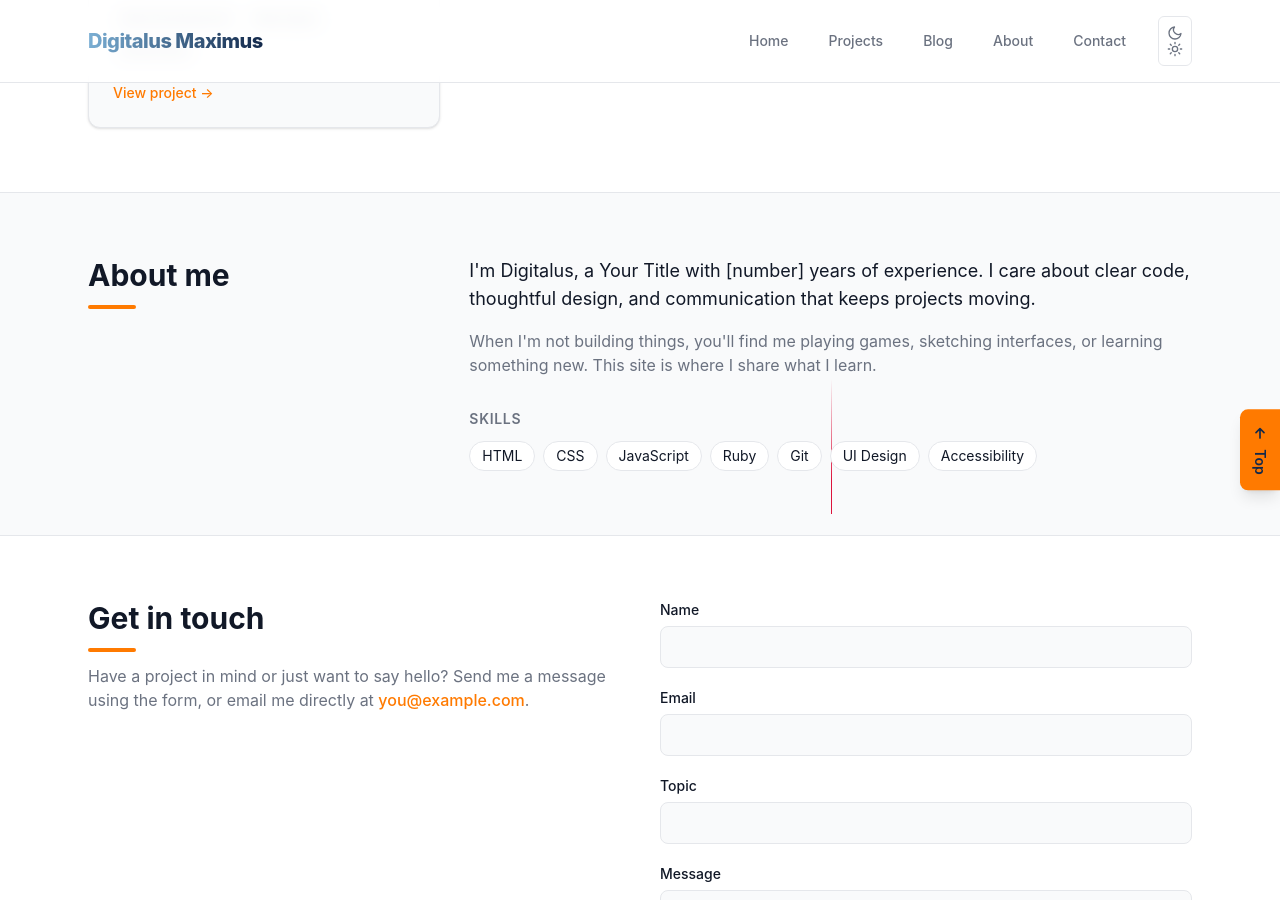
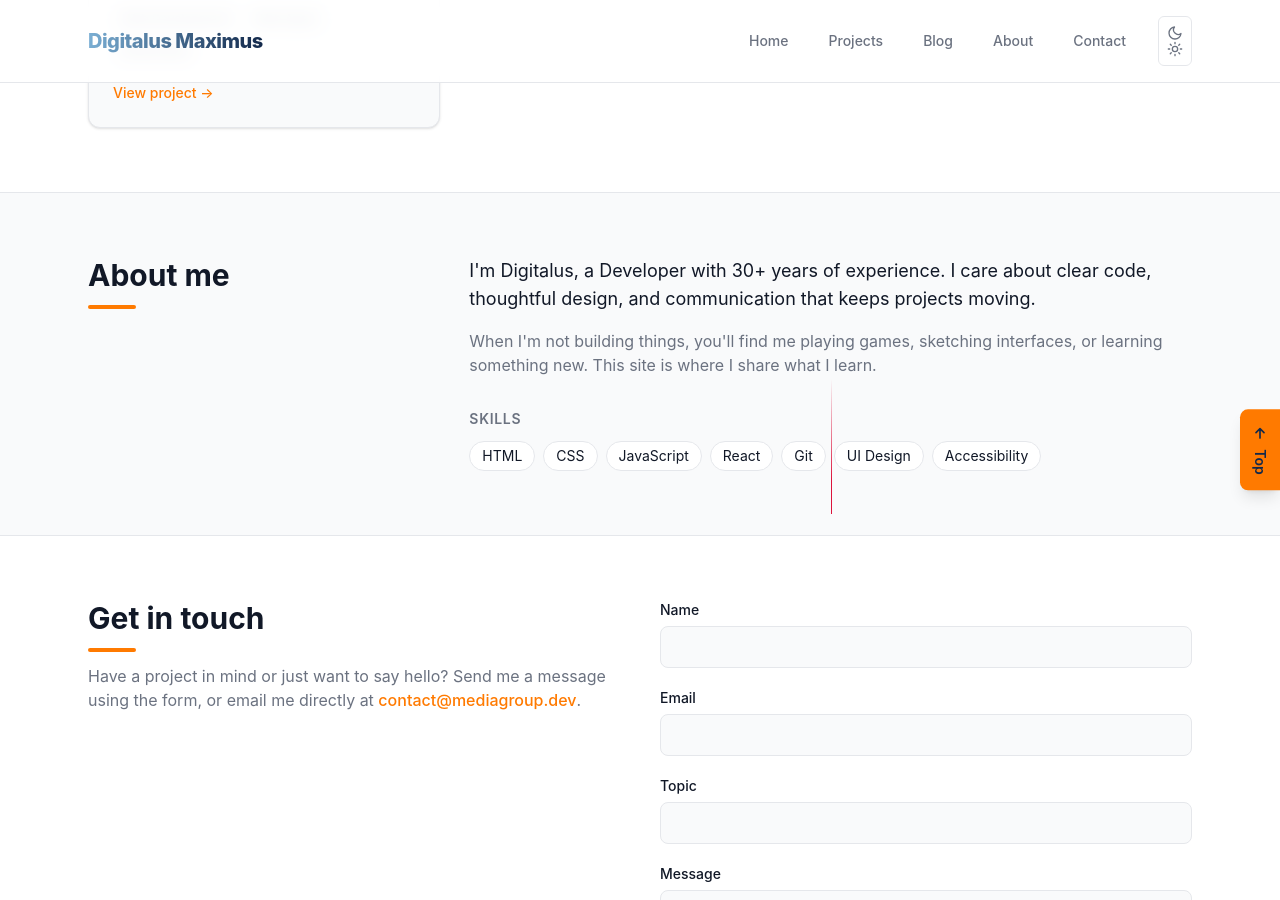
Before and after one commit to Digitalus/digitalus.github.io, a Jekyll site: the page built from index.html, in a window 1280 px wide and 900 px high, scrolled down 2496 px. Built offline with Jekyll 4.4.1, drawn with Linux system fonts in a browser that asks for light colours; some of the changed text lies outside the part shown.

Commit message:
Updated homepage text, contact email, and skills (React). Added AGENTS.md

```diff
--- a/_config.yml
+++ b/_config.yml
@@ -1,7 +1,7 @@
 title: Digitalus Maximus
 author: Digitalus
 description: Coder, gamer, designer. Portfolio and blog.
-email: you@example.com
+email: contact@mediagroup.dev
 url: "https://digitalus.github.io"
 baseurl: ""
 permalink: /blog/:title/
--- a/index.html
+++ b/index.html
@@ -4,7 +4,7 @@ title: Home
 ---
 
 <section id="home" class="mx-auto max-w-6xl px-4 py-20 sm:px-6 sm:py-28">
-    <p class="text-sm font-semibold uppercase tracking-wider text-accent">Your Title</p>
+    <p class="text-sm font-semibold uppercase tracking-wider text-accent">Welcome to the Development</p>
     <h1 class="mt-3 text-4xl font-bold tracking-tight text-ink sm:text-6xl">Hi, I'm Digitalus.</h1>
     <p class="mt-5 max-w-2xl text-lg text-muted">
         I build fast, accessible web experiences, and I tinker with games and design on the side.
@@ -64,7 +64,7 @@ title: Home
         </div>
         <div class="md:col-span-2">
             <p class="text-lg text-ink">
-                I'm Digitalus, a Your Title with [number] years of experience. I care about clear
+                I'm Digitalus, a Developer with 30+ years of experience. I care about clear
                 code, thoughtful design, and communication that keeps projects moving.
             </p>
             <p class="mt-4 text-muted">
@@ -73,7 +73,7 @@ title: Home
             </p>
             <h3 class="mt-8 text-sm font-semibold uppercase tracking-wider text-muted">Skills</h3>
             <ul class="mt-3 flex flex-wrap gap-2">
-                {% assign skills = "HTML,CSS,JavaScript,Ruby,Git,UI Design,Accessibility" | split: "," %}
+                {% assign skills = "HTML,CSS,JavaScript,React,Git,UI Design,Accessibility" | split: "," %}
                 {% for skill in skills %}
                 <li class="rounded-full border border-line bg-surface px-3 py-1 text-sm text-ink">{{ skill }}</li>
                 {% endfor %}
```
Also changed, not shown: AGENTS.md (added, +85 -0 lines).
